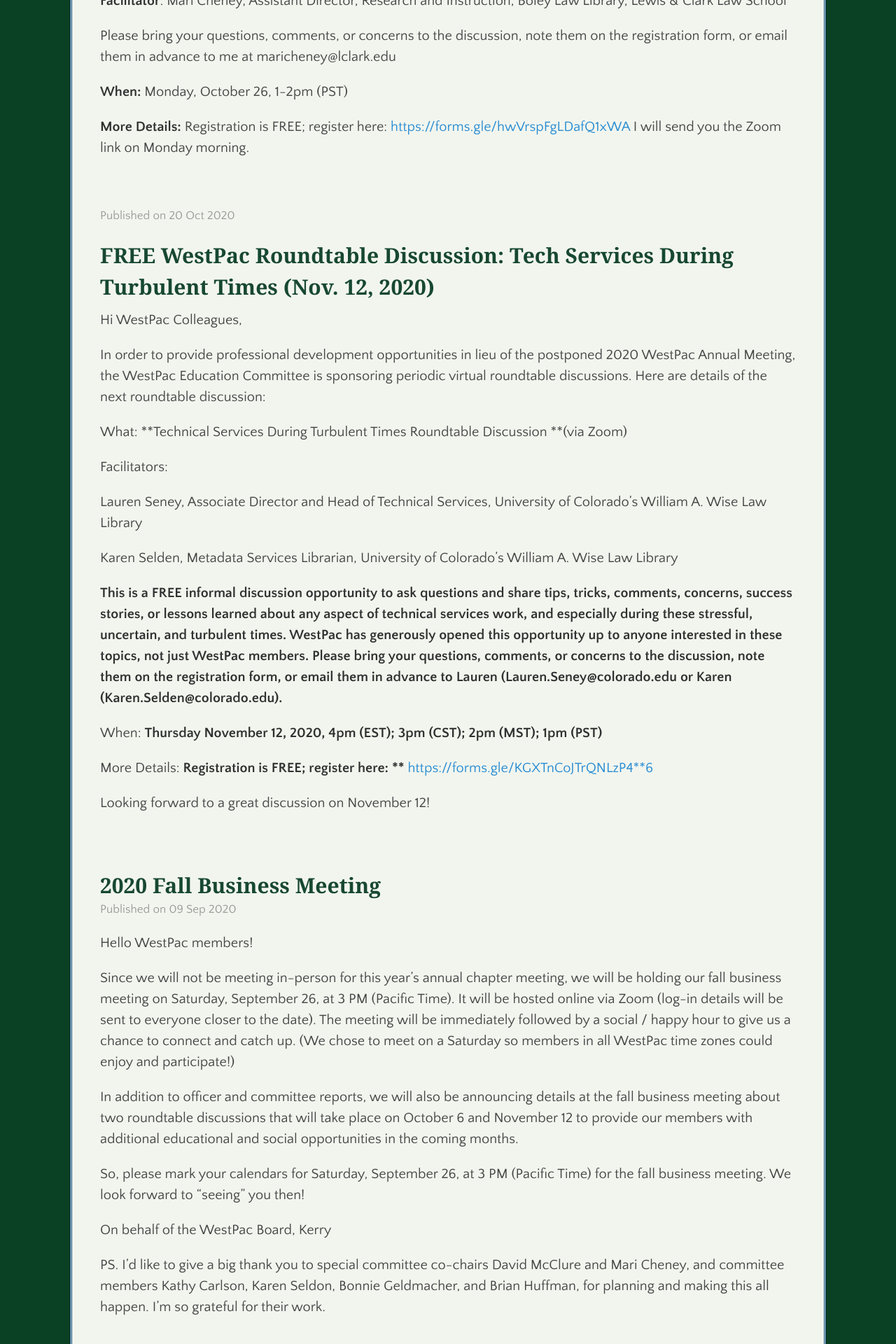
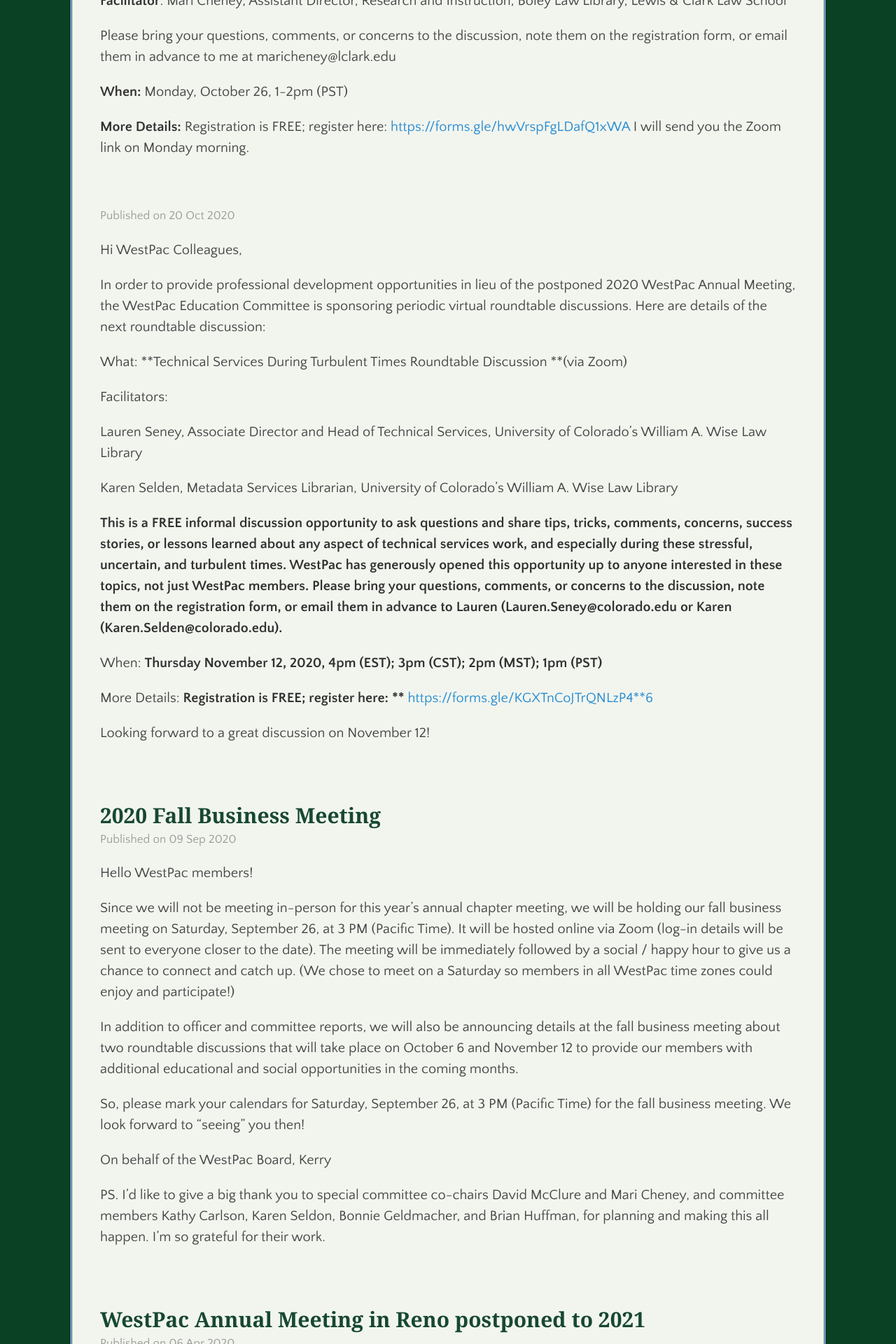
Before and after one commit to aallwestpac/aallwestpac.github.io, a Jekyll site: the page built from index.html, in a window 1280 px wide. Shown: the part 2046-3966 px from the top of the page at 70% size. Built offline with Jekyll 4.4.1, drawn with Linux system fonts in a browser that asks for light colours; some web fonts are replaced; the list of posts is cut into pages by our own code.

Commit message:
Update 2020-10-20-FREE-WestPac-Roundtable-Discussion:-Tech-Services-During-Turbulent-Times-(Nov.-12,-2020).md
cleaning up

```diff
--- a/_posts/2020-10-20-FREE-WestPac-Roundtable-Discussion:-Tech-Services-During-Turbulent-Times-(Nov.-12,-2020).md
+++ b/_posts/2020-10-20-FREE-WestPac-Roundtable-Discussion:-Tech-Services-During-Turbulent-Times-(Nov.-12,-2020).md
@@ -2,11 +2,8 @@
 title: FREE WestPac Roundtable Discussion: Tech Services During Turbulent Times (Nov. 12, 2020)
 layout: post
 author: aallwestpac
-permalink: /free-westpac-roundtable-discussion:-tech-services-during-turbulent-times-(nov.-12,-2020)/
-source-id: 1DC4K83B8c-fLcGwWzFjYghspwmVbM2YzGECu07LJC4w
 published: true
 ---
-## FREE WestPac Roundtable Discussion: Tech Services During Turbulent Times (Nov. 12, 2020)
 
 Hi WestPac Colleagues,
 
```
